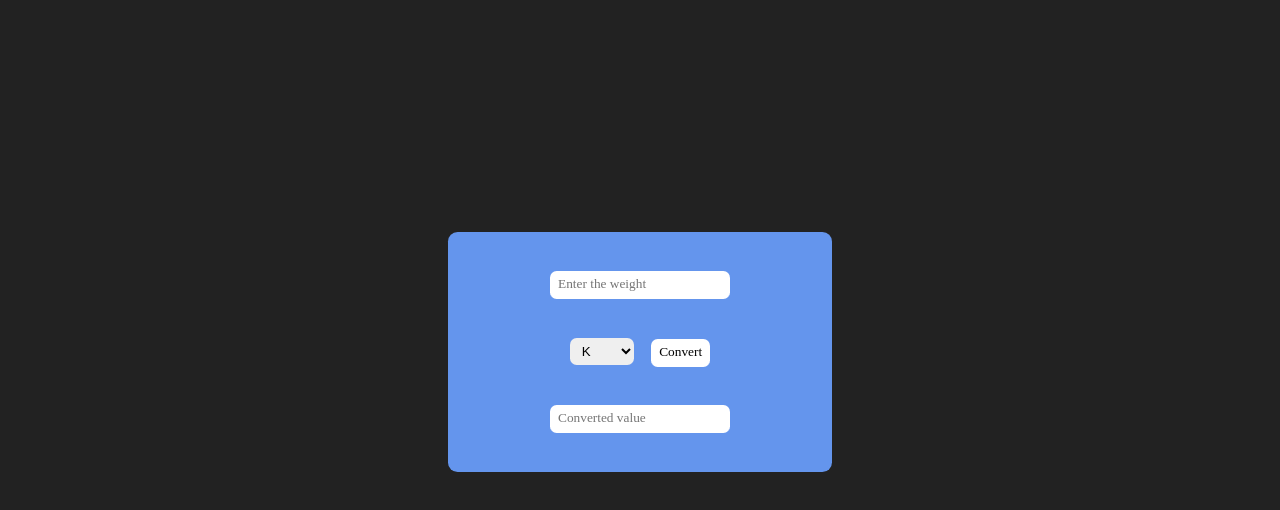
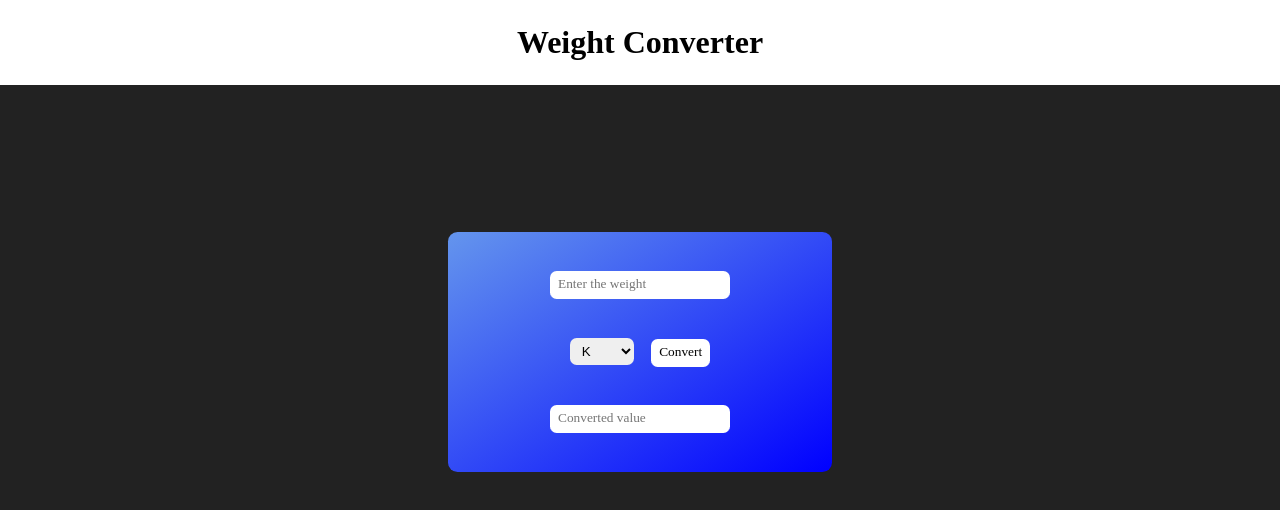
Before and after one commit to Musaib-Malik/Weight-Converter, a plain HTML site: page index.html in a window 1280 px wide. Drawn offline with Linux system fonts and the light colour scheme.

Commit message:
Gave the finishing touch

```diff
--- a/app.js
+++ b/app.js
@@ -1,19 +1,19 @@
 // UI Variables
-const weight = document.querySelector('.weight');
-const weightList = document.getElementById('weightList');
-let converted = document.querySelector('.converted');
-const form = document.querySelector('form');
+const weight = document.querySelector(".weight");
+const weightList = document.getElementById("weightList");
+let converted = document.querySelector(".converted");
+const form = document.querySelector("form");
 
 // Event Handler
-form.addEventListener('submit', convertValue);
+form.addEventListener("submit", convertValue);
 
 // Submit Event
 function convertValue(e) {
   e.preventDefault();
 
-  if (weightList.value == 'K') {
-    converted.value = `${parseFloat(weight.value * 2.205).toFixed(1)} (Lbs)`
-  } else if (weightList.value == 'L') {
-    converted.value = `${parseFloat(weight.value / 2.205).toFixed(1)} (Kilo)`;
+  if (weightList.value == "K") {
+    converted.value = `${parseFloat(weight.value * 2.205).toFixed(1)} (Lbs)`;
+  } else if (weightList.value == "L") {
+    converted.value = `${parseFloat(weight.value / 2.205).toFixed(1)} (Kg)`;
   }
 }
--- a/index.html
+++ b/index.html
@@ -9,6 +9,12 @@
 </head>
 
 <body>
+
+  <header>
+
+    <h1 class="header-title">Weight Converter</h1>
+
+  </header>
 
   <form class="container">
     <div class="item-1">
--- a/style.css
+++ b/style.css
@@ -3,6 +3,10 @@
   -webkit-appearance: none;
   margin: 0;
 }
+
+/* Imports */
+@import url("https://fonts.googleapis.com/css2?family=Comfortaa&display=swap");
+@import url("https://fonts.googleapis.com/css2?family=Montserrat:wght@500&display=swap");
 
 * {
   margin: 0;
@@ -10,6 +14,17 @@
 
 body {
   background-color: #222;
+}
+
+header {
+  background-color: #fff;
+  text-align: center;
+  padding: 1.5em;
+}
+
+.header-title {
+  font-family: Comfortaa;
+  font-weight: bold;
 }
 
 .container {
@@ -26,10 +41,8 @@
   justify-content: center;
   justify-content: space-evenly;
   align-items: center;
-  background-color: cornflowerblue;
-
+  background: linear-gradient(to bottom right, cornFlowerBlue, blue);
 }
-
 
 input {
   outline: none;
@@ -60,7 +73,6 @@
 .submitBtn {
   cursor: pointer;
   margin-left: 1em;
-
 }
 
 @media (min-width: 1024px) {
```
